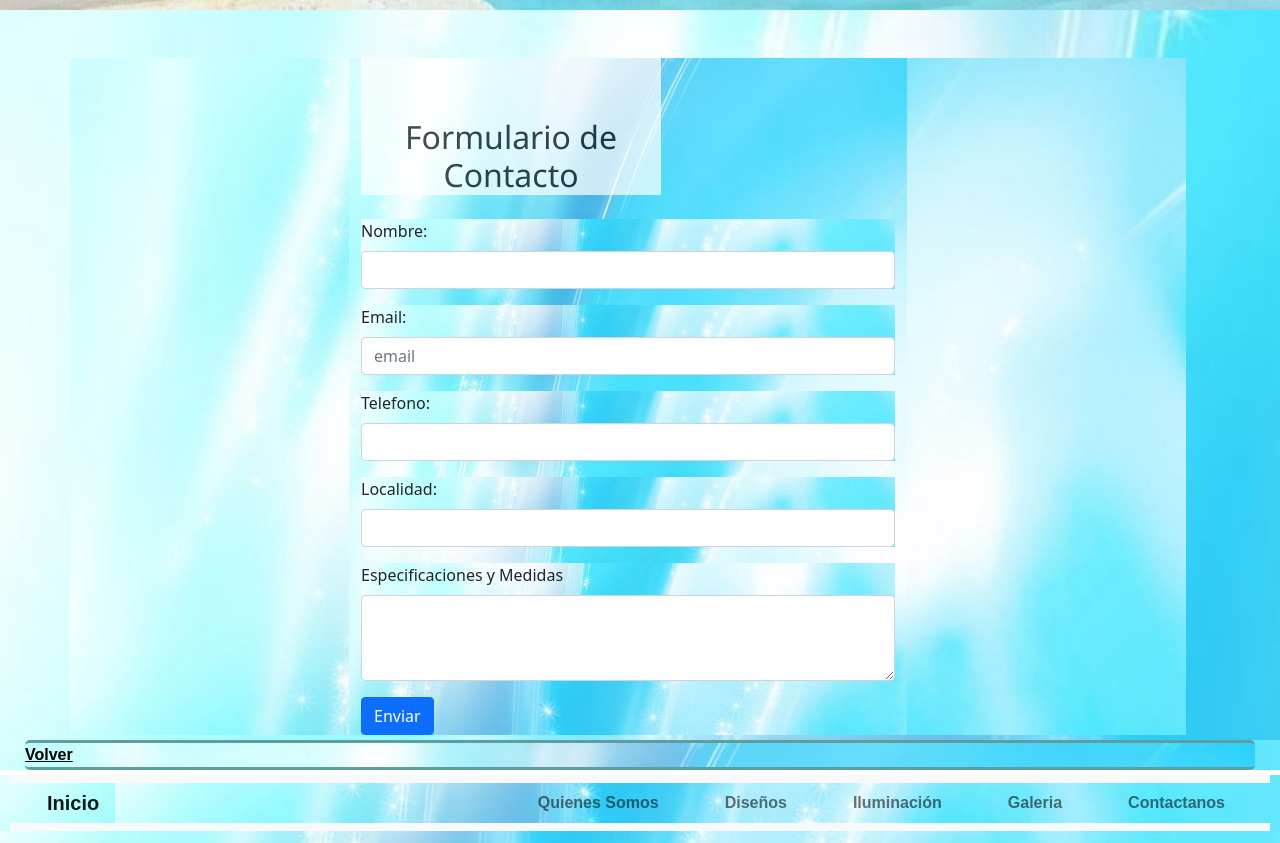
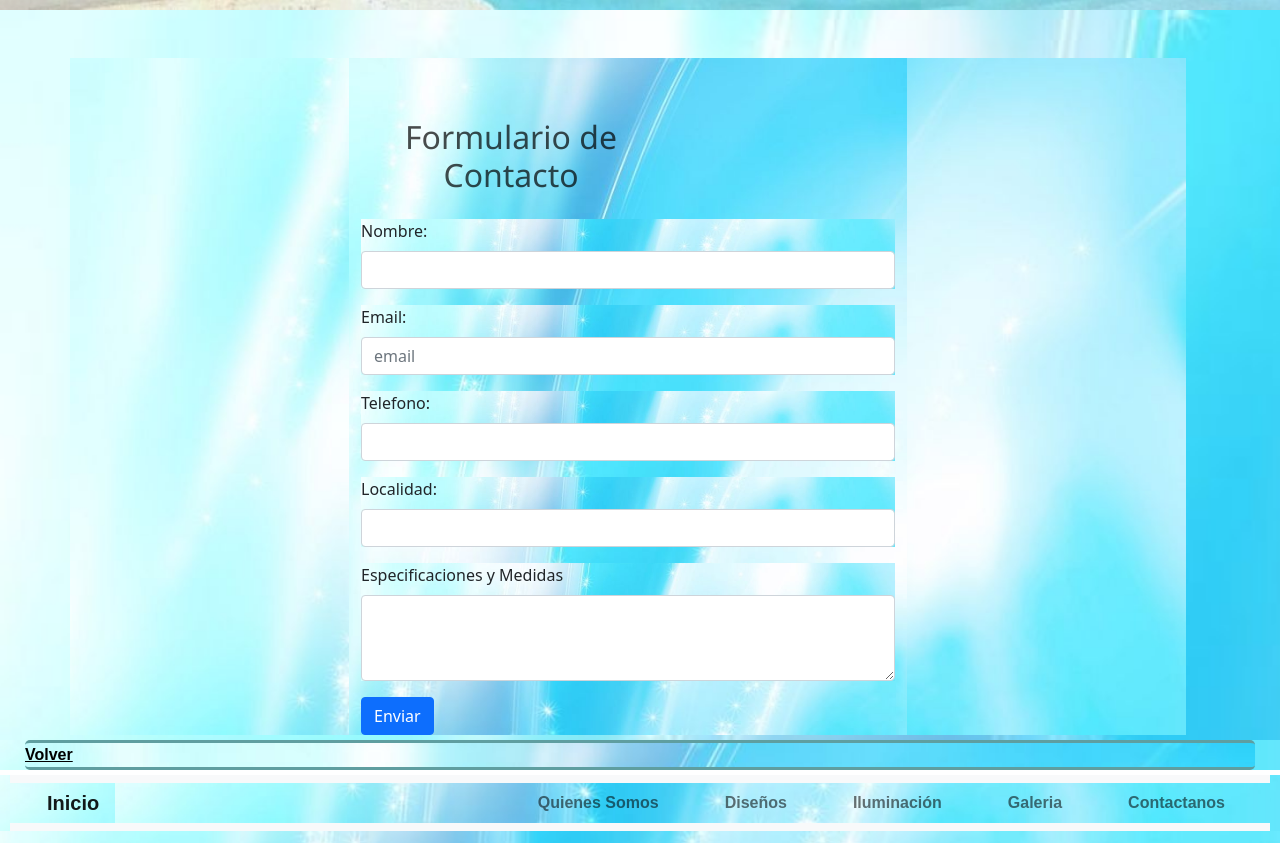
Before and after one commit to meg19831/ProyectoCoder, a website: page pages/contactanos.html in a window 1280 px wide. Shown: the part 1458-2301 px from the top of the page. Drawn offline with nearby package versions, Linux system fonts and the light colour scheme.

Commit message:
modificando titulo de formulario

```diff
--- a/scss/_mainContactanos.scss
+++ b/scss/_mainContactanos.scss
@@ -23,7 +23,7 @@
     background-color: white;
     opacity: 0.7;
     color: black;
-    transition: all 10s;
+    transition: none;
     @extend .containerTemple;
 
     &:hover {
@@ -64,10 +64,22 @@
   background-repeat: no-repeat;
 }
 
-.row {
+
+  .row {
   background-repeat: no-repeat;
+}
+.mb-4{
+  justify-content: start;
+  transition:none;
+  background-color: transparent;
 
+  .mb-4{
+    &:hover{
+      transition: none;
+    }
+  }
 }
+
 .completa {
   display: inline-block;
   align-items: center;
```
Also changed, not shown: css/style.css.
